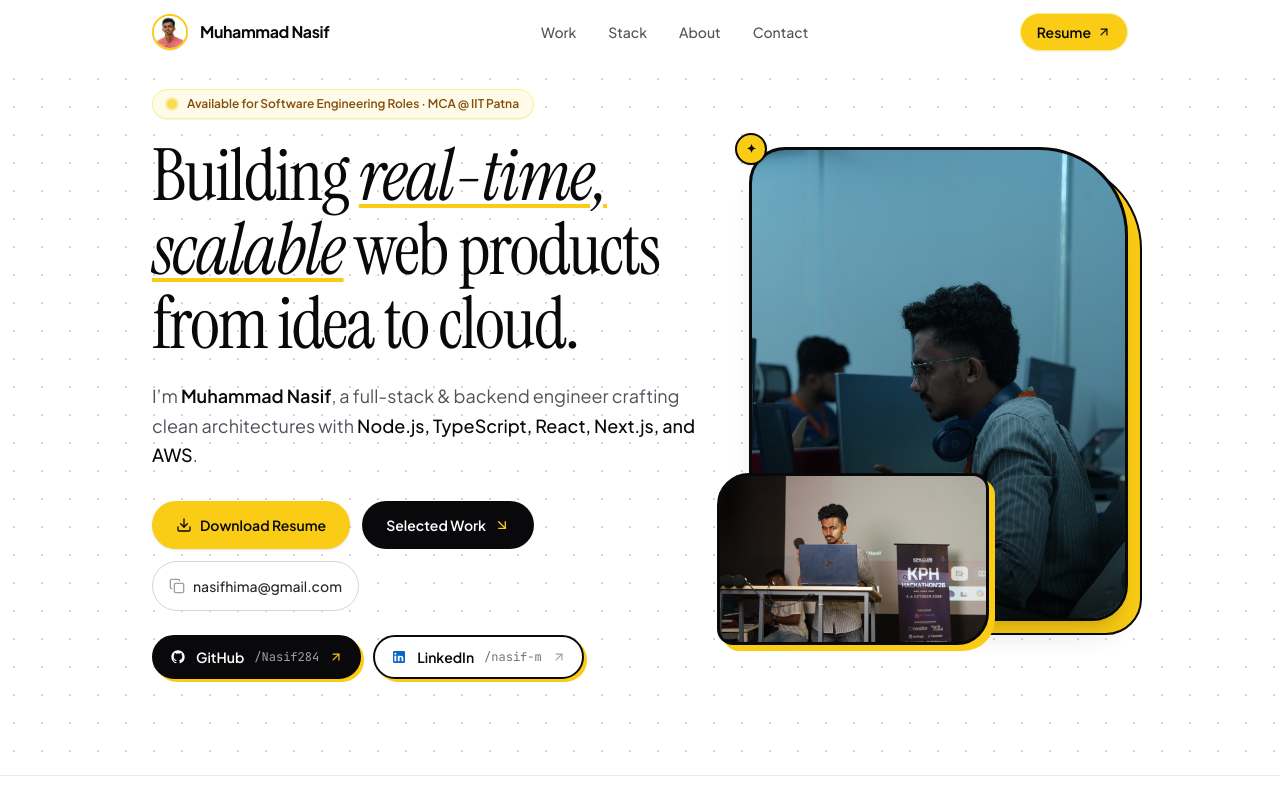
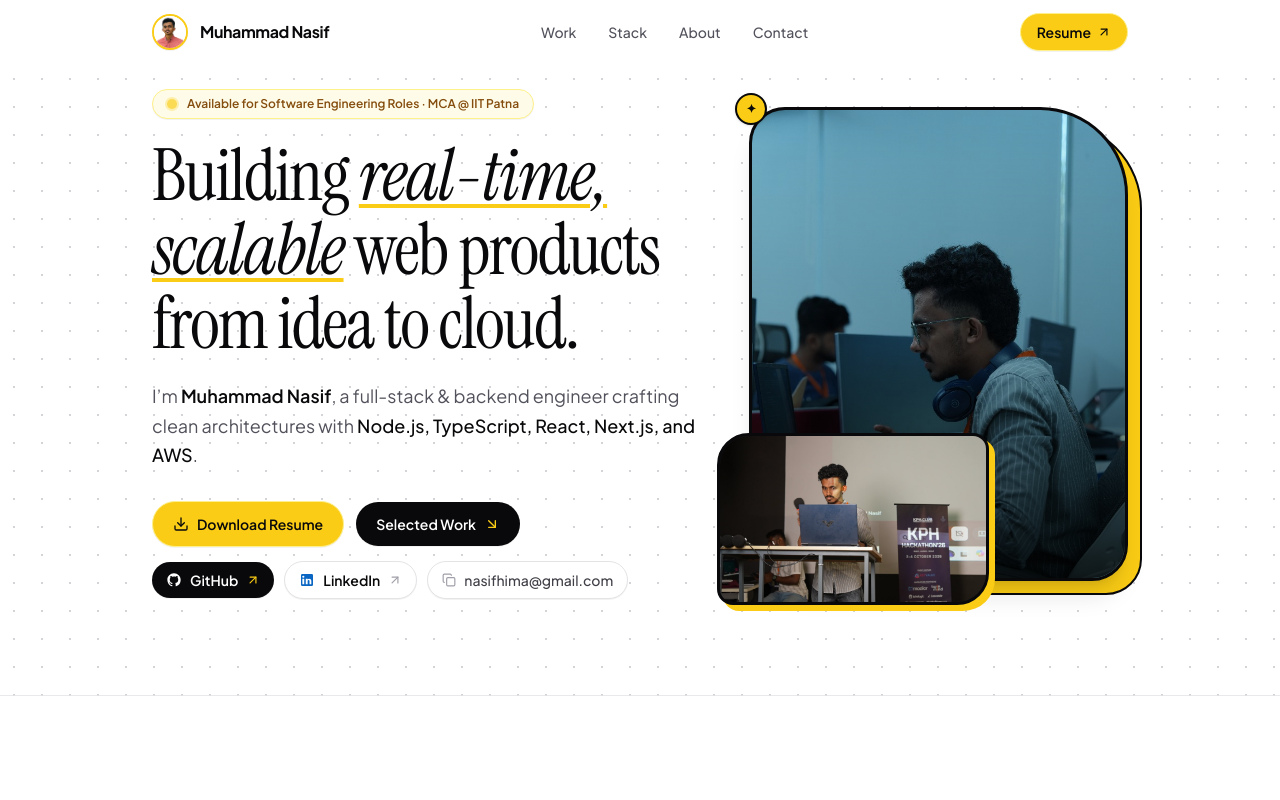
Before and after one commit to Nasif284/Personal-Portfolio, a React (Vite) app: page / in a window 1280 px wide. Shown: the top 800 px of the page. Built offline with nearby package versions, Linux system fonts and the light colour scheme.

Commit message:
fix: restructure hero CTA buttons into balanced 2-row layout

```diff
--- a/src/components/Hero.tsx
+++ b/src/components/Hero.tsx
@@ -73,17 +73,19 @@ export const Hero: React.FC = () => {
               .
             </motion.p>
 
-            {/* Primary CTA Cluster */}
+            {/* Action & Connect Cluster - Clean 2-Row Balanced Layout */}
             <motion.div
               initial={{ opacity: 0, y: 12 }}
               animate={{ opacity: 1, y: 0 }}
               transition={{ duration: 0.45, delay: 0.15 }}
-              className="mt-8 flex flex-wrap items-center gap-3"
+              className="mt-8 flex flex-col gap-3.5"
             >
+              {/* Row 1: Primary Portfolio Actions */}
+              <div className="flex flex-wrap items-center gap-3">
                 <a
                   href={PROFILE.resumeUrl}
                   download="Muhammad_Nasif_Resume.pdf"
-                className="inline-flex items-center gap-2 px-6 py-3.5 rounded-full bg-brand-primary text-brand-dark font-semibold text-sm shadow-sm hover:bg-brand-primary-hover hover:scale-[1.02] transition-all cursor-pointer"
+                  className="inline-flex items-center gap-2 px-5 py-3 rounded-full bg-brand-primary text-brand-dark font-semibold text-sm shadow-2xs hover:bg-brand-primary-hover hover:scale-[1.02] border border-brand-primary-border transition-all cursor-pointer"
                 >
                   <Download className="w-4 h-4" />
                   <span>Download Resume</span>
@@ -91,65 +93,56 @@ export const Hero: React.FC = () => {
 
                 <a
                   href="#work"
-                className="inline-flex items-center gap-2 px-6 py-3.5 rounded-full bg-brand-dark text-white text-sm font-semibold hover:bg-zinc-800 transition-colors"
+                  className="inline-flex items-center gap-2 px-5 py-3 rounded-full bg-brand-dark text-white text-sm font-semibold hover:bg-zinc-800 shadow-2xs transition-colors"
                 >
                   <span>Selected Work</span>
                   <ArrowDownRight className="w-4 h-4 text-brand-primary" />
                 </a>
+              </div>
 
-              <button
-                type="button"
-                onClick={copyEmail}
-                className="inline-flex items-center gap-2 px-4 py-3.5 rounded-full bg-white border border-zinc-300 text-zinc-800 text-sm font-medium hover:border-brand-primary hover:bg-brand-primary-soft transition-colors cursor-pointer"
-              >
-                {copied ? (
-                  <>
-                    <Check className="w-4 h-4 text-emerald-600" />
-                    <span>Copied!</span>
-                  </>
-                ) : (
-                  <>
-                    <Copy className="w-4 h-4 text-zinc-400" />
-                    <span>{PROFILE.email}</span>
-                  </>
-                )}
-              </button>
-            </motion.div>
-
-            {/* High-Attention Social & Code Buttons */}
-            <motion.div
-              initial={{ opacity: 0, y: 10 }}
-              animate={{ opacity: 1, y: 0 }}
-              transition={{ duration: 0.45, delay: 0.22 }}
-              className="mt-6 flex flex-wrap items-center gap-3"
-            >
+              {/* Row 2: Profiles & Direct Contact */}
+              <div className="flex flex-wrap items-center gap-2.5">
                 <a
                   href={PROFILE.github}
                   target="_blank"
                   rel="noopener noreferrer"
-                className="group inline-flex items-center gap-2.5 px-4 py-2.5 rounded-full bg-brand-dark text-white text-sm font-semibold border-2 border-brand-dark shadow-[3px_3px_0px_0px_#facc15] hover:shadow-[4px_4px_0px_0px_#09090b] hover:bg-white hover:text-brand-dark hover:-translate-y-0.5 transition-all duration-200"
+                  className="group inline-flex items-center gap-2 px-3.5 py-2 rounded-full bg-brand-dark text-white text-xs sm:text-sm font-semibold hover:bg-zinc-800 shadow-2xs transition-all"
                 >
-                <GithubIcon className="w-4 h-4 group-hover:scale-110 transition-transform" />
+                  <GithubIcon className="w-4 h-4 text-white group-hover:scale-110 transition-transform" />
                   <span>GitHub</span>
-                <span className="text-xs font-mono-code text-zinc-400 group-hover:text-zinc-600 font-normal">
-                  /Nasif284
-                </span>
-                <ArrowUpRight className="w-3.5 h-3.5 text-brand-primary group-hover:text-brand-dark group-hover:translate-x-0.5 group-hover:-translate-y-0.5 transition-transform" />
+                  <ArrowUpRight className="w-3.5 h-3.5 text-brand-primary group-hover:translate-x-0.5 group-hover:-translate-y-0.5 transition-transform" />
                 </a>
 
                 <a
                   href={PROFILE.linkedin}
                   target="_blank"
                   rel="noopener noreferrer"
-                className="group inline-flex items-center gap-2.5 px-4 py-2.5 rounded-full bg-white text-brand-dark text-sm font-semibold border-2 border-brand-dark shadow-[3px_3px_0px_0px_#facc15] hover:shadow-[4px_4px_0px_0px_#09090b] hover:bg-brand-primary hover:-translate-y-0.5 transition-all duration-200"
+                  className="group inline-flex items-center gap-2 px-3.5 py-2 rounded-full bg-white text-brand-dark text-xs sm:text-sm font-semibold border border-zinc-200 hover:border-brand-primary hover:bg-brand-primary-soft shadow-2xs transition-all"
                 >
                   <LinkedinIcon className="w-4 h-4 text-[#0A66C2] group-hover:scale-110 transition-transform" />
                   <span>LinkedIn</span>
-                <span className="text-xs font-mono-code text-zinc-500 group-hover:text-brand-dark font-normal">
-                  /nasif-m
-                </span>
                   <ArrowUpRight className="w-3.5 h-3.5 text-zinc-400 group-hover:text-brand-dark group-hover:translate-x-0.5 group-hover:-translate-y-0.5 transition-transform" />
                 </a>
+
+                <button
+                  type="button"
+                  onClick={copyEmail}
+                  className="inline-flex items-center gap-2 px-3.5 py-2 rounded-full bg-white border border-zinc-200 text-zinc-700 text-xs sm:text-sm font-medium hover:border-brand-primary hover:bg-brand-primary-soft hover:text-brand-dark shadow-2xs transition-all cursor-pointer"
+                  title="Click to copy email address"
+                >
+                  {copied ? (
+                    <>
+                      <Check className="w-3.5 h-3.5 text-emerald-600" />
+                      <span className="text-emerald-700 font-semibold">Copied!</span>
+                    </>
+                  ) : (
+                    <>
+                      <Copy className="w-3.5 h-3.5 text-zinc-400" />
+                      <span>{PROFILE.email}</span>
+                    </>
+                  )}
+                </button>
+              </div>
             </motion.div>
           </div>
 
```
Lines whose indentation alone changed are shown as unchanged.
